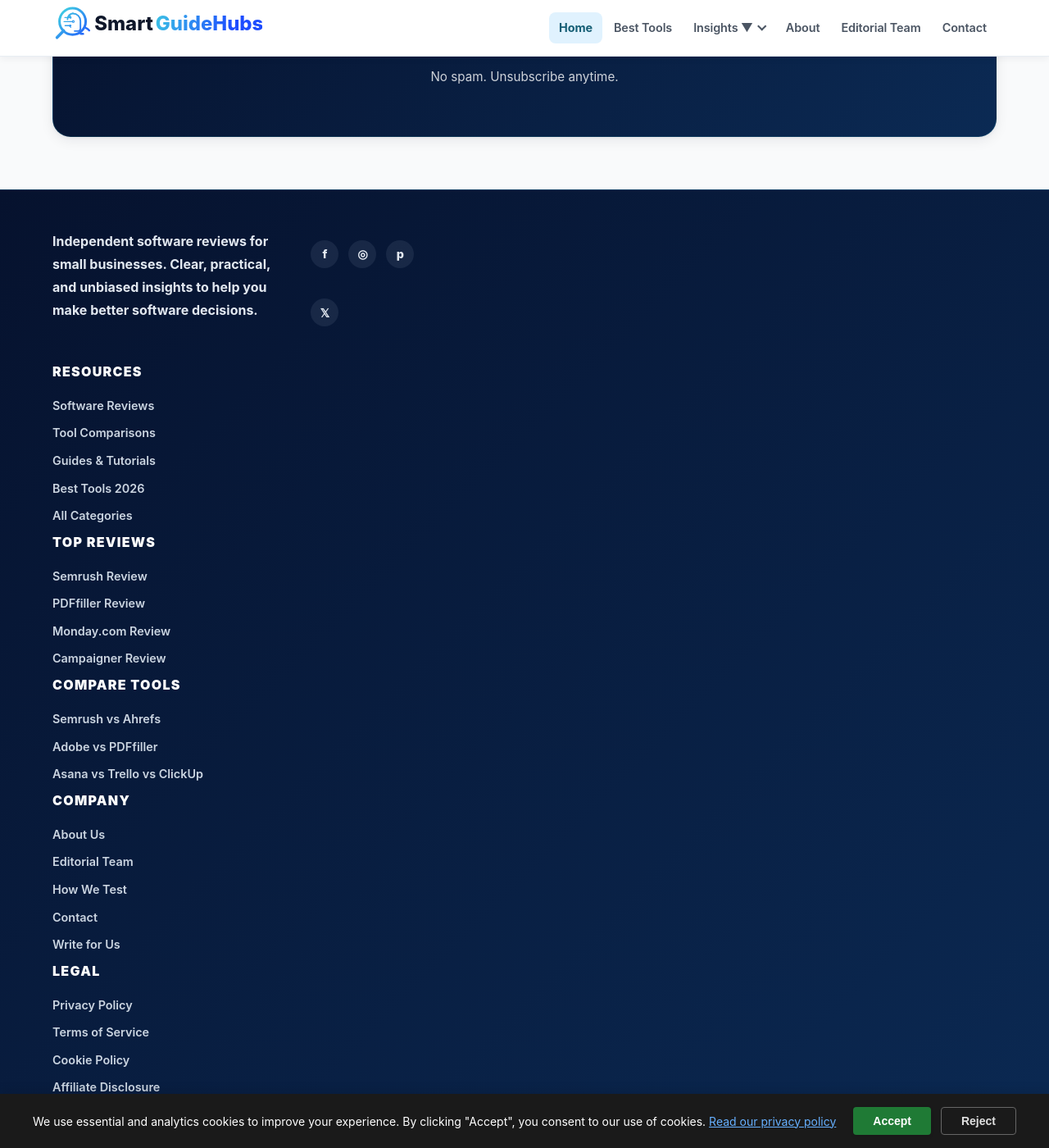
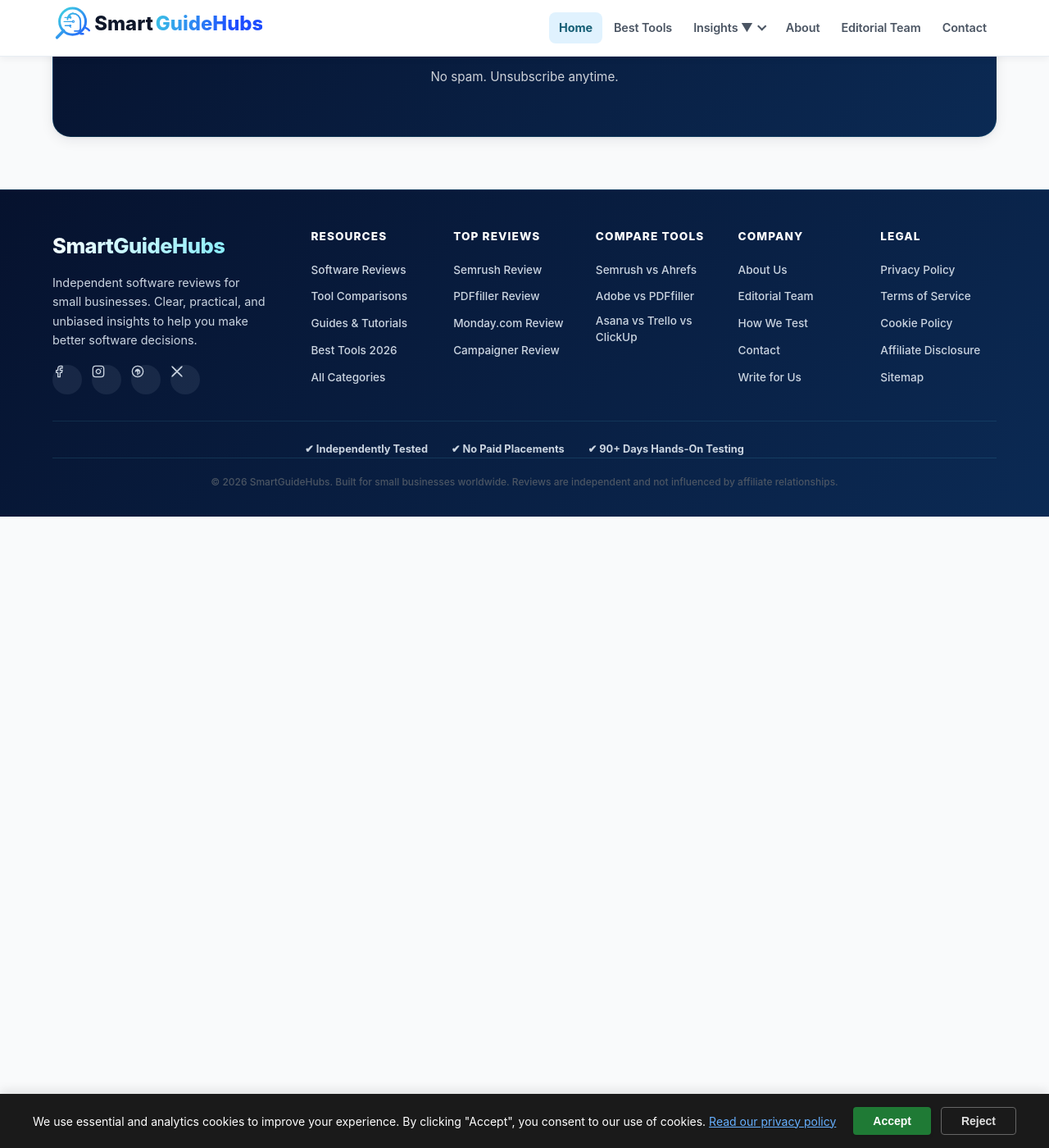
Before and after one commit to Yanniga01/gilliansperkin.github.io, a Jekyll site: the page built from index.md, in a window 1280 px wide and 1400 px high, scrolled down 3579 px. Shown: the whole window at 82% size. Built offline with Jekyll 4.4.1, drawn with Linux system fonts in a browser that asks for light colours.

Commit message:
Update footer.html

```diff
--- a/_includes/footer.html
+++ b/_includes/footer.html
@@ -1,16 +1,42 @@
 <footer class="site-footer">
   <div class="footer-container">
 
+    <!-- Main Footer Grid -->
     <div class="footer-grid">
+
+      <!-- Brand Column -->
+      <div class="footer-col footer-col-brand">
+        <div class="footer-brand-name">SmartGuideHubs</div>
         <p class="footer-description">
           Independent software reviews for small businesses. Clear, practical, and unbiased insights to help you make better software decisions.
         </p>
-
         <div class="footer-social">
-          <a href="https://facebook.com/smartguidehubs" target="_blank" rel="noopener noreferrer" aria-label="Facebook" class="social-icon">f</a>
-          <a href="https://instagram.com/smartguidehubs" target="_blank" rel="noopener noreferrer" aria-label="Instagram" class="social-icon">◎</a>
-          <a href="https://pinterest.com/smartguidehubs" target="_blank" rel="noopener noreferrer" aria-label="Pinterest" class="social-icon">p</a>
-          <a href="https://twitter.com/smartguidehubs" target="_blank" rel="noopener noreferrer" aria-label="X" class="social-icon">𝕏</a>
+          <a href="https://facebook.com/smartguidehubs" target="_blank" rel="noopener noreferrer" aria-label="Facebook" class="social-icon">
+            <svg width="18" height="18" viewBox="0 0 24 24" fill="none" stroke="currentColor" stroke-width="2" stroke-linecap="round" stroke-linejoin="round">
+              <path d="M18 2h-3a5 5 0 0 0-5 5v3H7v4h3v8h4v-8h3l1-4h-4V7a1 1 0 0 1 1-1h3z"/>
+            </svg>
+          </a>
+          <a href="https://instagram.com/smartguidehubs" target="_blank" rel="noopener noreferrer" aria-label="Instagram" class="social-icon">
+            <svg width="18" height="18" viewBox="0 0 24 24" fill="none" stroke="currentColor" stroke-width="2" stroke-linecap="round" stroke-linejoin="round">
+              <rect x="2" y="2" width="20" height="20" rx="5" ry="5"/>
+              <path d="M16 11.37A4 4 0 1 1 12.63 8 4 4 0 0 1 16 11.37z"/>
+              <line x1="17.5" y1="6.5" x2="17.51" y2="6.5"/>
+            </svg>
+          </a>
+          <a href="https://pinterest.com/smartguidehubs" target="_blank" rel="noopener noreferrer" aria-label="Pinterest" class="social-icon">
+            <svg width="18" height="18" viewBox="0 0 24 24" fill="none" stroke="currentColor" stroke-width="2" stroke-linecap="round" stroke-linejoin="round">
+              <path d="M8 12a4 4 0 1 1 6.5 3.6M12 2a10 10 0 1 0 10 10A10 10 0 0 0 12 2z"/>
+              <path d="M12 12v6"/>
+              <path d="M12 8l-2 3h4l-2-3z"/>
+            </svg>
+          </a>
+          <a href="https://twitter.com/smartguidehubs" target="_blank" rel="noopener noreferrer" aria-label="X (Twitter)" class="social-icon">
+            <svg width="18" height="18" viewBox="0 0 24 24" fill="none" stroke="currentColor" stroke-width="2" stroke-linecap="round" stroke-linejoin="round">
+              <path d="M4 4l11.733 11.733M20 4L8.267 15.733M4 20l5.267-5.267M20 20l-5.267-5.267"/>
+              <line x1="3" y1="3" x2="21" y2="21"/>
+              <line x1="3" y1="21" x2="21" y2="3"/>
+            </svg>
+          </a>
         </div>
       </div>
 
@@ -70,25 +96,28 @@
           <li><a href="/sitemap.xml">Sitemap</a></li>
         </ul>
       </div>
-
     </div>
 
+    <!-- Trust Bar -->
     <div class="footer-trust">
       <span>✔ Independently Tested</span>
       <span>✔ No Paid Placements</span>
       <span>✔ 90+ Days Hands-On Testing</span>
     </div>
 
+    <!-- Copyright -->
     <div class="footer-bottom">
-      <p>
-        &copy; {{ site.time | date: "%Y" }} SmartGuideHubs. Built for small businesses worldwide. Reviews are independent and not influenced by affiliate relationships.
-      </p>
+      <p>&copy; {{ site.time | date: "%Y" }} SmartGuideHubs. Built for small businesses worldwide. Reviews are independent and not influenced by affiliate relationships.</p>
     </div>
 
   </div>
 </footer>
 
 <style>
+/* ============================================================
+   Premium SaaS Review Footer – No Logo, Modern & Clean
+   ============================================================ */
+
 .site-footer {
   background: linear-gradient(135deg, #06122e 0%, #0b2a54 100%);
   margin-top: 4rem;
@@ -104,6 +133,7 @@
   padding: 0 1.5rem;
 }
 
+/* 6-Column Grid */
 .footer-grid {
   display: grid;
   grid-template-columns: 2fr repeat(5, 1fr);
@@ -115,30 +145,31 @@
   min-width: 0;
 }
 
+/* Brand Column */
 .footer-col-brand {
   padding-right: 1rem;
 }
 
-.footer-logo {
-  margin-bottom: 1rem;
-}
-
-.footer-logo-img {
-  max-width: 190px;
-  height: auto;
-  display: block;
-  filter: brightness(1.8) contrast(1.2);
+.footer-brand-name {
+  font-size: 1.6rem;
+  font-weight: 800;
+  margin-bottom: 0.8rem;
+  background: linear-gradient(135deg, #ffffff, #67e8f9);
+  -webkit-background-clip: text;
+  -webkit-text-fill-color: transparent;
+  background-clip: text;
+  letter-spacing: -0.02em;
 }
 
 .footer-description {
-  font-size: 1rem;
-  line-height: 1.75;
-  color: #e2e8f0;
-  font-weight: 700;
+  font-size: 0.9rem;
+  line-height: 1.6;
+  color: #cbd5e1;
   margin: 0 0 1.2rem 0;
-  max-width: 340px;
+  max-width: 280px;
 }
 
+/* Social Icons - SVG based */
 .footer-social {
   display: flex;
   gap: 0.75rem;
@@ -150,15 +181,19 @@
   display: inline-flex;
   align-items: center;
   justify-content: center;
-  width: 34px;
-  height: 34px;
+  width: 36px;
+  height: 36px;
   border-radius: 50%;
   background: rgba(148, 163, 184, 0.12);
   color: #e2e8f0;
-  font-size: 0.9rem;
-  font-weight: 800;
   transition: all 0.2s ease;
   text-decoration: none;
+}
+
+.social-icon svg {
+  width: 16px;
+  height: 16px;
+  stroke: currentColor;
 }
 
 .social-icon:hover {
@@ -167,15 +202,17 @@
   transform: translateY(-2px);
 }
 
+/* Column Headings */
 .footer-col h4 {
-  font-size: 1rem;
-  font-weight: 900;
+  font-size: 0.85rem;
+  font-weight: 800;
   text-transform: uppercase;
   letter-spacing: 0.08em;
   color: #ffffff;
   margin: 0 0 1.2rem 0;
 }
 
+/* Link Lists */
 .footer-col ul {
   list-style: none;
   padding: 0;
@@ -183,15 +220,15 @@
 }
 
 .footer-col li {
-  margin-bottom: 0.65rem;
+  margin-bottom: 0.6rem;
   line-height: 1.45;
 }
 
 .footer-col a {
   color: #cbd5e1;
   text-decoration: none;
-  font-size: 0.9rem;
-  font-weight: 600;
+  font-size: 0.85rem;
+  font-weight: 500;
   transition: color 0.15s ease;
   display: inline-block;
 }
@@ -200,19 +237,27 @@
   color: #67e8f9;
 }
 
+/* Trust Bar */
 .footer-trust {
   display: flex;
   justify-content: center;
-  gap: 1.5rem;
+  gap: 1.8rem;
   flex-wrap: wrap;
-  margin-top: 2rem;
-  padding-top: 1.4rem;
+  margin-top: 1.5rem;
+  padding-top: 1.5rem;
   border-top: 1px solid rgba(103, 232, 249, 0.1);
-  font-size: 0.82rem;
+  font-size: 0.8rem;
+  font-weight: 700;
   color: #cbd5e1;
-  font-weight: 700;
 }
 
+.footer-trust span {
+  display: inline-flex;
+  align-items: center;
+  gap: 0.4rem;
+}
+
+/* Copyright */
 .footer-bottom {
   text-align: center;
   padding-top: 1.2rem;
@@ -223,10 +268,13 @@
 .footer-bottom p {
   margin: 0;
   font-weight: 500;
-  line-height: 1.6;
 }
 
-/* Tablet */
+/* ============================================================
+   Responsive Design
+   ============================================================ */
+
+/* Tablet Landscape (≤1024px) */
 @media (max-width: 1024px) {
   .footer-grid {
     grid-template-columns: repeat(3, 1fr);
@@ -237,10 +285,7 @@
     grid-column: span 3;
     text-align: center;
     padding-right: 0;
-  }
-
-  .footer-logo-img {
-    margin: 0 auto;
+    margin-bottom: 0.5rem;
   }
 
   .footer-description {
@@ -252,9 +297,43 @@
   .footer-social {
     justify-content: center;
   }
+
+  .footer-brand-name {
+    text-align: center;
+  }
 }
 
-/* Mobile */
+/* Tablet Portrait (≤768px) */
+@media (max-width: 768px) {
+  .footer-grid {
+    grid-template-columns: repeat(2, 1fr);
+    gap: 1.8rem;
+  }
+
+  .footer-col-brand {
+    grid-column: span 2;
+  }
+
+  .footer-brand-name {
+    font-size: 1.5rem;
+  }
+
+  .footer-description {
+    font-size: 0.85rem;
+    max-width: 100%;
+  }
+
+  .footer-col h4 {
+    font-size: 0.8rem;
+    margin-bottom: 1rem;
+  }
+
+  .footer-col a {
+    font-size: 0.8rem;
+  }
+}
+
+/* Mobile (≤640px) */
 @media (max-width: 640px) {
   .site-footer {
     padding: 2rem 0 1.5rem;
@@ -265,28 +344,23 @@
   }
 
   .footer-grid {
-    grid-template-columns: repeat(2, 1fr);
-    gap: 1.7rem 1.2rem;
-    text-align: left;
+    grid-template-columns: 1fr;
+    gap: 1.5rem;
+    text-align: center;
   }
 
   .footer-col-brand {
-    grid-column: span 2;
-    text-align: center;
+    grid-column: span 1;
   }
 
-  .footer-logo-img {
-    max-width: 170px;
-    margin: 0 auto;
+  .footer-brand-name {
+    font-size: 1.4rem;
   }
 
   .footer-description {
-    font-size: 0.95rem;
-    font-weight: 700;
-    max-width: 360px;
-    margin-left: auto;
-    margin-right: auto;
+    font-size: 0.85rem;
     text-align: center;
+    max-width: 100%;
   }
 
   .footer-social {
@@ -294,42 +368,22 @@
   }
 
   .footer-col h4 {
-    font-size: 0.82rem;
+    font-size: 0.85rem;
     margin-bottom: 0.8rem;
   }
 
   .footer-col a {
-    font-size: 0.82rem;
+    font-size: 0.85rem;
   }
 
   .footer-trust {
-    gap: 0.8rem;
-    font-size: 0.75rem;
-    padding-top: 1.2rem;
+    gap: 1rem;
+    font-size: 0.7rem;
+    padding-top: 1rem;
   }
 
   .footer-bottom p {
-    font-size: 0.68rem;
-  }
-}
-
-/* Small Mobile */
-@media (max-width: 420px) {
-  .footer-grid {
-    grid-template-columns: 1fr;
-    text-align: center;
-  }
-
-  .footer-col-brand {
-    grid-column: span 1;
-  }
-
-  .footer-description {
-    font-size: 0.9rem;
-  }
-
-  .footer-social {
-    justify-content: center;
+    font-size: 0.65rem;
   }
 }
 </style>
```
